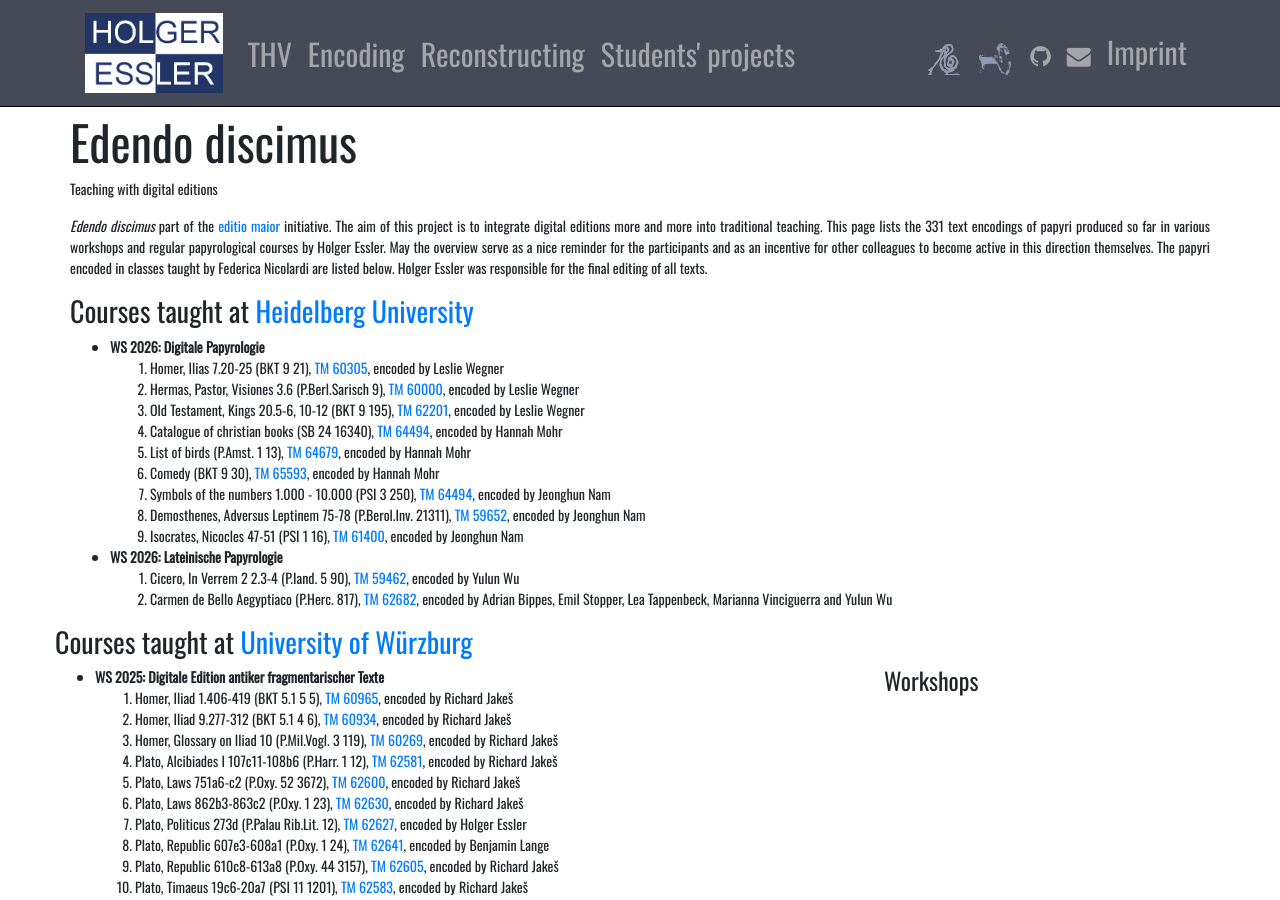
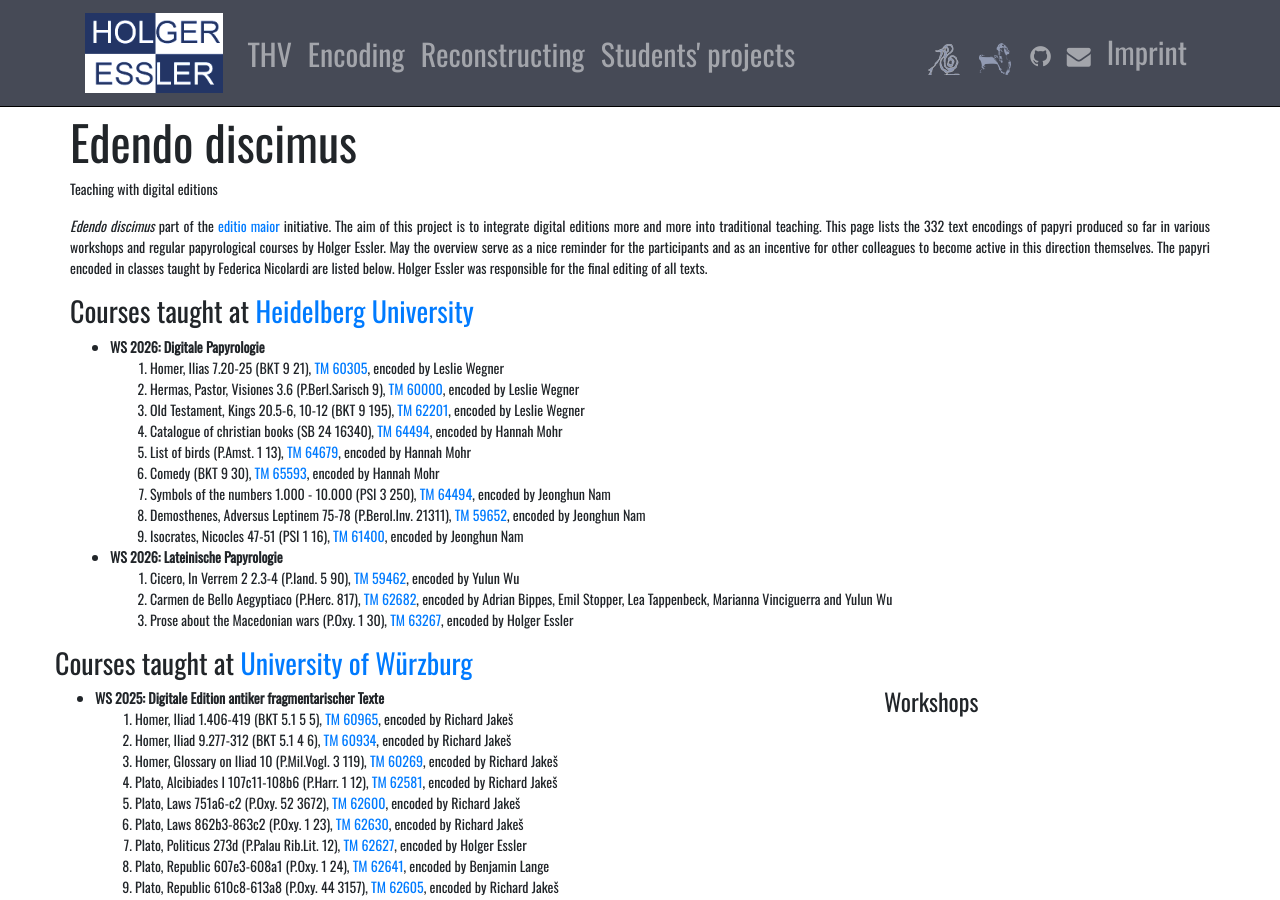
Before and after one commit to HolgerEssler/HolgerEssler.github.io, a Jekyll site: the page built from ediscimus.html, in a window 1280 px wide and 900 px high. Built offline with Jekyll 4.4.1, drawn with Linux system fonts in a browser that asks for light colours; nearby versions of some CDN libraries.

Commit message:
Added new text.

```diff
--- a/ediscimus.html
+++ b/ediscimus.html
@@ -20,7 +20,7 @@ permalink: /ediscimus
               <p>Teaching with digital editions</p></div>
             </div>
             <div class="row">
-              <p><em>Edendo discimus</em>  part of the <a href="editio.html">editio maior</a> initiative. The aim of this project is to integrate digital editions more and more into traditional teaching. This page lists the 331 text encodings of papyri produced so far in various workshops and regular papyrological courses by Holger Essler. May the overview serve as a nice reminder for the participants and as an incentive for other colleagues to become active in this direction themselves. The papyri encoded in classes taught by Federica Nicolardi are listed below. Holger Essler was responsible for the final editing of all texts.
+              <p><em>Edendo discimus</em>  part of the <a href="editio.html">editio maior</a> initiative. The aim of this project is to integrate digital editions more and more into traditional teaching. This page lists the 332 text encodings of papyri produced so far in various workshops and regular papyrological courses by Holger Essler. May the overview serve as a nice reminder for the participants and as an incentive for other colleagues to become active in this direction themselves. The papyri encoded in classes taught by Federica Nicolardi are listed below. Holger Essler was responsible for the final editing of all texts.
             </div>
             <div class="row">
               <h3>Courses taught at <a href="https://www.papy.uni-heidelberg.de/">Heidelberg University</a></h3>
@@ -44,6 +44,7 @@ permalink: /ediscimus
                   <ol>
                     <li>Cicero, In Verrem 2 2.3-4 (P.Iand. 5 90), <a href="https://papyri.info/dclp/59462">TM 59462</a>, encoded by Yulun Wu</li>
                     <li>Carmen de Bello Aegyptiaco (P.Herc. 817), <a href="https://papyri.info/dclp/62682">TM 62682</a>, encoded by Adrian Bippes, Emil Stopper, Lea Tappenbeck, Marianna Vinciguerra and Yulun Wu</li>
+                    <li>Prose about the Macedonian wars (P.Oxy. 1 30), <a href="https://papyri.info/dclp/63267">TM 63267</a>, encoded by Holger Essler</li>
                   </ol>
                 </li>
               </ul>
--- a/editio.html
+++ b/editio.html
@@ -28,7 +28,7 @@ permalink: /editio
             <div class="row">
               <ul>
                 <li>The <strong><a href="/thv">Thesaurus Herculanensium Voluminum (THV)</a></strong> is being created in collaboration with the <a href="https://cispe.org/">Centro Internazionale per lo Studio dei Papiri Ercolanesi, Naples</a>. The final goal is a comprehensive database of all edited texts from Herculaneum. So far it contains <strong>186 texts and 306 inventory numbers</strong>.</li>
-                <li><strong><a href="/ediscimus">E(dendo)discimus</a></strong> The digital edition of papyri has been part of <strong>Holger Essler's teaching</strong> in <a href="www.unive.it/persone/holger.essler">Venice</a> and <a href="https://www.klassphil.uni-wuerzburg.de/startseite/">Würzburg</a> for years. Over the years <strong>331 texts</strong> have been encoded as practical training and to expand the corpora.</li>
+                <li><strong><a href="/ediscimus">E(dendo)discimus</a></strong> The digital edition of papyri has been part of <strong>Holger Essler's teaching</strong> in <a href="www.unive.it/persone/holger.essler">Venice</a> and <a href="https://www.klassphil.uni-wuerzburg.de/startseite/">Würzburg</a> for years. Over the years <strong>332 texts</strong> have been encoded as practical training and to expand the corpora.</li>
                 <li><strong><a href="/integration">INTEGRATION – INTEllectual miGRATION</a></strong> aims at enriching our knowledge of Ancient Greek and Roman philosophical thought through the evidence provided by Greek and Latin papyri. So far <strong>27 texts</strong> have been encoded by the unit at Ca'Foscari (Venice).</li>
               </ul>
             </div>
```
Also changed, not shown: other parts of editio.html (+1 -1 lines).
